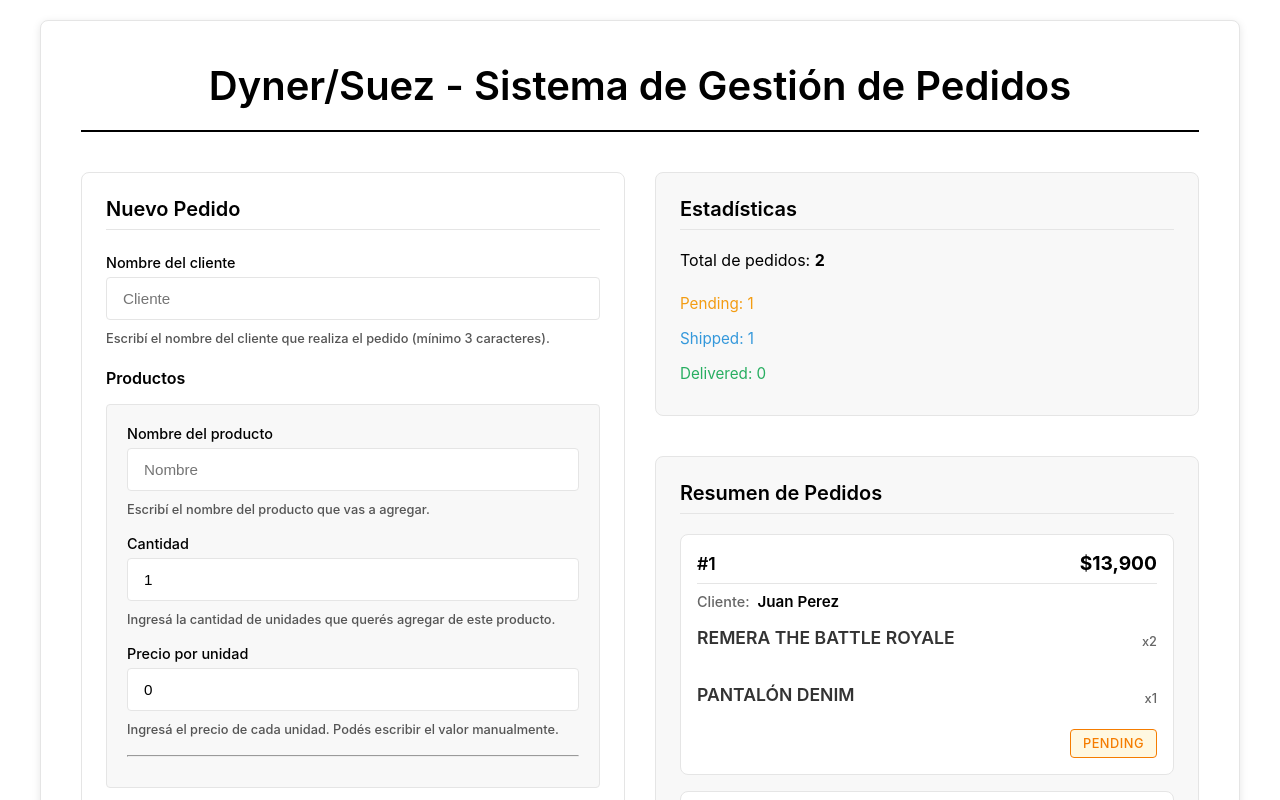
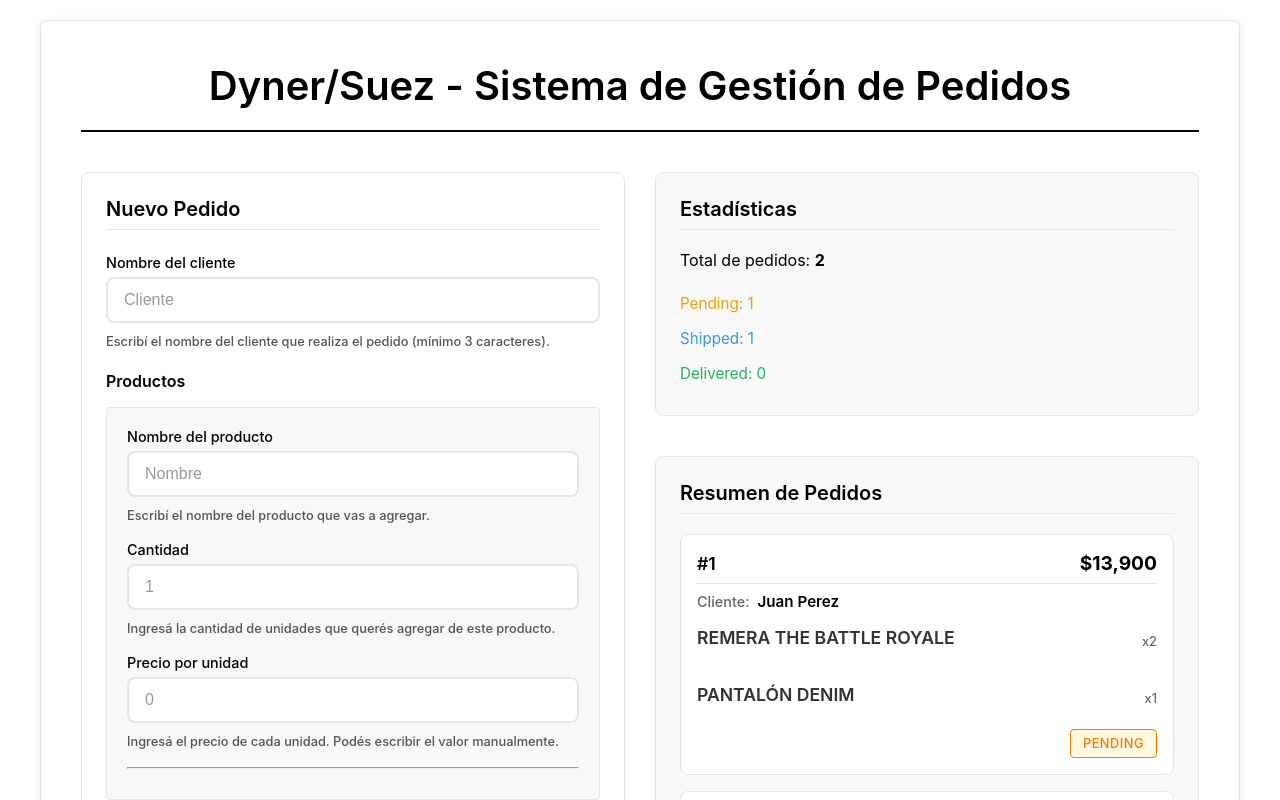
Before and after one commit to iachuDyner/TP5-Gestion-de-pedidos---Dyner---Suez, a React (Vite) app: page / in a window 1280 px wide. Shown: the top 800 px of the page. Built offline with nearby package versions, Linux system fonts and the light colour scheme.

Commit message:
cambios por terminar

```diff
--- a/src/components/OrderForm.jsx
+++ b/src/components/OrderForm.jsx
@@ -84,11 +84,13 @@ export default function OrderForm({ addOrder }) {
           <label>
             Cantidad
             <input
-              type="number"
-              placeholder="Cantidad"
-              value={p.quantity}
-              min="1"
-              onChange={e => handleProductChange(idx, "quantity", e.target.value)}
+              type="text"
+              placeholder="1"
+              value={p.quantity === 1 ? "" : p.quantity}
+              onChange={e => {
+                const value = e.target.value.replace(/[^0-9]/g, '');
+                handleProductChange(idx, "quantity", value === "" ? 1 : parseInt(value) || 1);
+              }}
               required
             />
             <small style={{ color: "#555" }}>
@@ -98,12 +100,13 @@ export default function OrderForm({ addOrder }) {
           <label>
             Precio por unidad
             <input
-              type="number"
-              placeholder="Precio"
-              value={p.price}
-              min="0"
-              step="any"
-              onChange={e => handleProductChange(idx, "price", e.target.value)}
+              type="text"
+              placeholder="0"
+              value={p.price === 0 ? "" : p.price}
+              onChange={e => {
+                const value = e.target.value.replace(/[^0-9.]/g, '');
+                handleProductChange(idx, "price", value === "" ? 0 : parseFloat(value) || 0);
+              }}
               required
             />
             <small style={{ color: "#555" }}>
--- a/src/index.css
+++ b/src/index.css
@@ -325,17 +325,29 @@ h2, h4, h5 {
   width: 100%;
   margin: 6px 0;
   padding: 12px 16px;
-  border-radius: 4px;
-  border: 1px solid #e5e5e5;
-  font-size: 0.95rem;
-  transition: all 0.2s ease;
+  border-radius: 8px;
+  border: 2px solid #e5e5e5;
+  font-size: 1rem;
+  font-weight: 500;
+  transition: all 0.3s ease;
   background: white;
+  color: #000000;
+}
+
+.order-form input::placeholder {
+  color: #999999;
+  font-weight: 400;
 }
 
 .order-form input:focus, .order-form select:focus {
   outline: none;
   border-color: #000000;
-  box-shadow: 0 0 0 2px rgba(0, 0, 0, 0.1);
+  box-shadow: 0 0 0 3px rgba(0, 0, 0, 0.1);
+  transform: translateY(-1px);
+}
+
+.order-form input:hover {
+  border-color: #cccccc;
 }
 
 .order-form .product-row {
```
